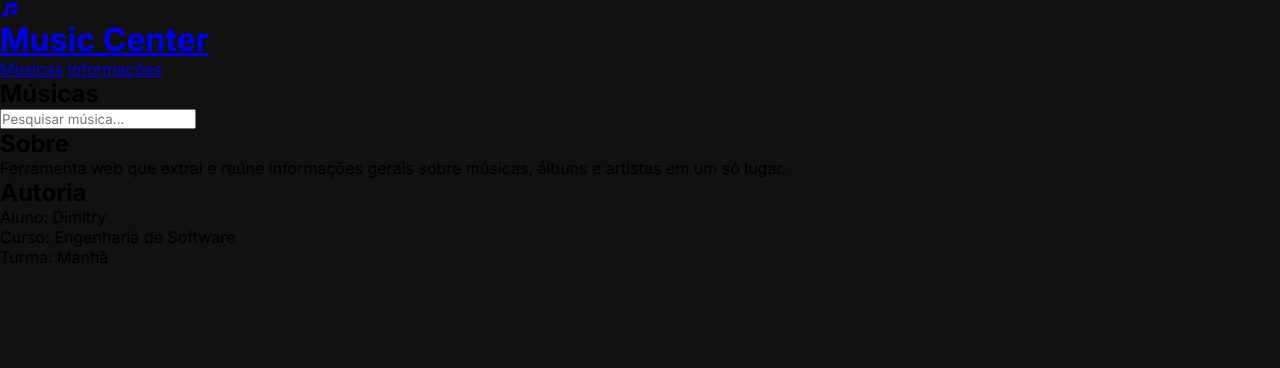
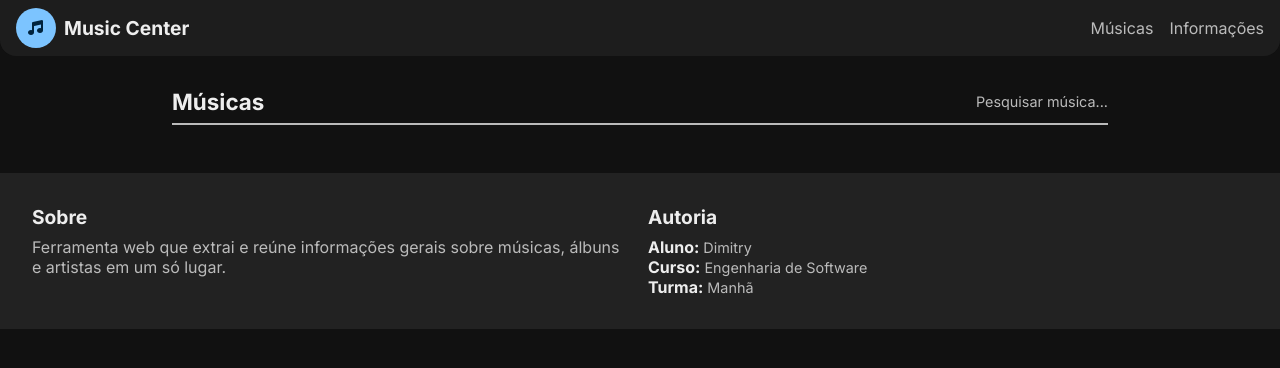
Before and after one commit to DimitryGonzales/music-center, a plain HTML site: page index.html in a window 1280 px wide. Drawn offline with Linux system fonts and the light colour scheme.

Commit message:
feat: adicionar estilizaçoes CSS

```diff
--- /dev/null
+++ b/assets/css/detalhes.css
@@ -0,0 +1,251 @@
+:root {
+    --surface: #111111;
+    --surface-container: #222222;
+    --surface-container-high: #333333;
+    --surface-container-highest: #444444;
+    --surface-bright: #555555;
+
+    --on-surface: #eeeeee;
+    --on-surface-variant: #bbbbbb;
+
+    --primary: #7cc4ff;
+    --on-primary: #00233d;
+}
+
+* {
+    box-sizing: border-box;
+
+    font-family: "Inter", "Font Awesome 7 Free", sans-serif;
+
+    margin: 0;
+    padding: 0;
+
+    scrollbar-color: var(--primary) transparent;
+}
+
+html {
+    font-optical-sizing: auto;
+    font-size: 16px;
+    font-style: normal;
+    font-weight: normal;
+}
+
+a {
+    text-decoration: none;
+}
+
+body {
+    background-position: center;
+    background-size: cover;
+
+    height: 100dvh;
+}
+
+.header {
+    display: flex;
+    align-items: center;
+    justify-content: space-between;
+
+    background-color: color-mix(
+        in srgb,
+        var(--surface-container) 75%,
+        transparent
+    );
+    border-radius: 0 0 calc(8px + 8px) calc(8px + 8px);
+    backdrop-filter: blur(8px);
+
+    position: fixed;
+    top: 0;
+    right: 0;
+    left: 0;
+    z-index: 9999;
+
+    padding: 8px 16px;
+
+    height: calc((8px * 2) + 40px);
+}
+
+.logo {
+    display: flex;
+    align-items: center;
+    gap: 8px;
+
+    height: 100%;
+}
+
+.logo-icon {
+    display: flex;
+    align-items: center;
+    justify-content: center;
+
+    background-color: var(--primary);
+    border-radius: 100%;
+
+    color: var(--on-primary);
+
+    height: 100%;
+    aspect-ratio: 1/1;
+
+    transition: border-radius 200ms ease;
+}
+
+.logo:hover .logo-icon {
+    border-radius: 8px;
+}
+
+.logo-title {
+    color: var(--on-surface);
+    font-size: 1.25rem;
+}
+
+main {
+    display: flex;
+    align-items: center;
+    justify-content: center;
+
+    backdrop-filter: blur(16px);
+
+    padding: 32px;
+    padding-top: calc(((8px * 2) + 40px) + 32px);
+
+    height: 100%;
+    width: 100%;
+}
+
+#detalhes {
+    display: flex;
+    gap: 16px;
+
+    background-color: var(--surface);
+    border-radius: calc(32px + 8px);
+    box-shadow: 0 8px 16px 0 #000000;
+
+    position: relative;
+
+    padding: 32px;
+
+    max-height: 100%;
+    width: 100%;
+    max-width: 600px;
+}
+
+.go-back {
+    display: flex;
+    align-items: center;
+    justify-content: center;
+
+    background-color: var(--primary);
+    border-radius: 100%;
+    box-shadow: 0 4px 16px 0 #000000;
+
+    color: var(--on-primary);
+
+    position: absolute;
+    right: 100%;
+    bottom: 100%;
+
+    height: 40px;
+    aspect-ratio: 1/1;
+}
+
+#cover {
+    display: flex;
+    align-items: end;
+    justify-content: end;
+
+    background: url(https://picsum.photos/100);
+    background-position: center;
+    background-size: cover;
+    border-radius: 8px;
+
+    padding: 8px;
+
+    width: 30%;
+    aspect-ratio: 1/1;
+    flex: 0 0 auto;
+}
+
+#duration {
+    display: flex;
+    align-items: center;
+    justify-content: center;
+
+    background-color: color-mix(
+        in srgb,
+        var(--surface-container) 50%,
+        transparent
+    );
+    border-radius: calc(25px / 2);
+    backdrop-filter: blur(8px);
+
+    color: var(--on-surface-variant);
+    font-size: 0.9rem;
+
+    padding: 0 8px;
+
+    height: 25px;
+}
+
+.info {
+    display: flex;
+    flex-direction: column;
+
+    min-width: 0;
+}
+
+#title,
+#album,
+#author {
+    text-overflow: ellipsis;
+    white-space: nowrap;
+
+    overflow: hidden;
+}
+
+#title {
+    color: var(--on-surface);
+    font-size: 1.4rem;
+    font-weight: bold;
+}
+
+#album {
+    color: var(--on-surface-variant);
+    font-size: 1.2rem;
+    font-weight: bold;
+}
+
+#author {
+    color: var(--on-surface-variant);
+    font-size: 1rem;
+}
+
+@media (width <= 800px) {
+    .go-back {
+        right: 100%;
+        bottom: calc(100% + 16px);
+
+        transform: translateX(100%);
+    }
+}
+
+@media (width <= 600px) {
+    #detalhes {
+        border-radius: calc(16px + 8px);
+
+        padding: 16px;
+    }
+}
+
+@media (width <= 400px) {
+    #detalhes {
+        flex-direction: column;
+    }
+
+    #cover {
+        width: 100%;
+    }
+
+    .info {
+        align-items: center;
+    }
+}
--- a/assets/css/styles.css
+++ b/assets/css/styles.css
@@ -7,6 +7,9 @@
 
     --on-surface: #eeeeee;
     --on-surface-variant: #bbbbbb;
+
+    --primary: #7cc4ff;
+    --on-primary: #00233d;
 }
 
 * {
@@ -22,13 +25,349 @@
 }
 
 html {
-    font-family: "Inter", sans-serif;
     font-optical-sizing: auto;
     font-size: 16px;
     font-style: normal;
     font-weight: normal;
 }
 
+a {
+    text-decoration: none;
+}
+
+.underline-when-hover {
+    position: relative;
+
+    transition: color 200ms ease;
+}
+
+.underline-when-hover:hover {
+    color: var(--primary);
+}
+
+.underline-when-hover::after {
+    content: "";
+
+    background-color: var(--on-surface-variant);
+    border-radius: calc(2px / 2);
+
+    position: absolute;
+    top: 100%;
+    left: 50%;
+
+    height: 2px;
+    width: 0%;
+
+    transform: translateX(-50%);
+
+    transition:
+        background 200ms ease,
+        width 200ms ease;
+}
+
+.underline-when-hover:hover::after {
+    background-color: var(--primary);
+
+    width: 100%;
+}
+
 body {
+    display: flex;
+    flex-direction: column;
+    align-items: center;
+
     background-color: var(--surface);
+
+    padding-top: calc((8px * 2) + 40px);
 }
+
+.header {
+    display: flex;
+    align-items: center;
+    justify-content: space-between;
+
+    background-color: color-mix(
+        in srgb,
+        var(--surface-container) 75%,
+        transparent
+    );
+    border-radius: 0 0 calc(8px + 8px) calc(8px + 8px);
+    backdrop-filter: blur(8px);
+
+    position: fixed;
+    top: 0;
+    right: 0;
+    left: 0;
+    z-index: 9999;
+
+    padding: 8px 16px;
+
+    height: calc((8px * 2) + 40px);
+}
+
+.logo {
+    display: flex;
+    align-items: center;
+    gap: 8px;
+
+    height: 100%;
+}
+
+.logo-icon {
+    display: flex;
+    align-items: center;
+    justify-content: center;
+
+    background-color: var(--primary);
+    border-radius: 100%;
+
+    color: var(--on-primary);
+
+    height: 100%;
+    aspect-ratio: 1/1;
+
+    transition: border-radius 200ms ease;
+}
+
+.logo:hover .logo-icon {
+    border-radius: 8px;
+}
+
+.logo-title {
+    color: var(--on-surface);
+    font-size: 1.2rem;
+}
+
+.header-link-wrapper {
+    display: flex;
+    gap: 16px;
+
+    list-style: none;
+}
+
+.header-link {
+    color: var(--on-surface-variant);
+}
+
+main {
+    padding: 32px;
+
+    width: 100%;
+    max-width: 1000px;
+}
+
+.section-header {
+    display: flex;
+    align-items: center;
+    justify-content: space-between;
+    gap: 16px;
+
+    border-bottom: 2px solid var(--on-surface-variant);
+
+    margin-bottom: 16px;
+    padding-bottom: 8px;
+
+    transition: border 200ms ease;
+}
+
+.section-header:focus-within {
+    border-color: var(--primary);
+}
+
+.section-title {
+    color: var(--on-surface);
+    font-size: 1.4rem;
+    font-weight: bold;
+}
+
+#search-music {
+    all: unset;
+
+    color: var(--on-surface);
+    font-size: 0.9rem;
+
+    text-align: right;
+
+    width: 100%;
+}
+
+#search-music::placeholder {
+    color: var(--on-surface-variant);
+}
+
+#music-wrapper {
+    display: flex;
+    flex-wrap: wrap;
+    gap: 8px;
+
+    width: 100%;
+}
+
+.music {
+    display: flex;
+    flex-direction: column;
+
+    background-position: center;
+    background-size: cover;
+    border-radius: 16px;
+
+    cursor: pointer;
+
+    position: relative;
+
+    overflow: hidden;
+
+    --in-row: 4;
+    width: calc((100% - (8px * (var(--in-row) - 1))) / var(--in-row));
+    aspect-ratio: 1/1;
+
+    transition:
+        box-shadow 200ms ease,
+        transform 200ms ease;
+}
+
+.music:hover {
+    box-shadow: 0 8px 16px 0 #000000;
+
+    transform: translateY(-4px);
+}
+
+.music-info {
+    display: flex;
+    flex-direction: column;
+    justify-content: end;
+
+    background: linear-gradient(to top, var(--surface-container), transparent);
+
+    padding: 16px;
+
+    height: 100%;
+    width: 100%;
+
+    transition:
+        backdrop-filter 200ms ease,
+        padding 200ms ease;
+}
+
+.music-info:hover {
+    backdrop-filter: blur(8px);
+
+    padding-bottom: calc(16px + 40px);
+}
+
+.music-title {
+    color: var(--on-surface);
+    font-weight: bold;
+}
+
+.music-rank {
+    color: var(--primary);
+}
+
+.music-author {
+    color: var(--on-surface-variant);
+    font-size: 0.9rem;
+}
+
+.music-info::before {
+    content: "Ver detalhes";
+
+    display: flex;
+    align-items: center;
+    justify-content: center;
+
+    background-color: var(--primary);
+
+    color: var(--on-primary);
+
+    position: absolute;
+    right: 0;
+    bottom: 0;
+    left: 0;
+
+    padding: 0 8px;
+
+    height: 40px;
+
+    transform: translateY(100%);
+
+    transition: transform 200ms ease;
+}
+
+.music:hover .music-info::before {
+    transform: translateY(0);
+}
+
+.footer {
+    display: flex;
+    gap: 16px;
+
+    background-color: var(--surface-container);
+
+    padding: 32px;
+
+    width: 100%;
+}
+
+.footer-section {
+    display: flex;
+    flex-direction: column;
+    gap: 8px;
+
+    width: 100%;
+}
+
+.footer-section-title {
+    color: var(--on-surface);
+    font-size: 1.2rem;
+    font-weight: bold;
+}
+
+.about {
+    color: var(--on-surface-variant);
+}
+
+.profile-info {
+    display: flex;
+    align-items: center;
+    gap: 4px;
+
+    color: var(--on-surface);
+    font-weight: bold;
+}
+
+.profile-info-content {
+    color: var(--on-surface-variant);
+    font-size: 0.9rem;
+    font-weight: normal;
+}
+
+@media (width <= 800px) {
+    .music {
+        --in-row: 3;
+    }
+}
+
+@media (width <= 600px) {
+    .music {
+        --in-row: 2;
+    }
+
+    .footer {
+        flex-direction: column;
+    }
+}
+
+@media (width <= 400px) {
+    .header-link-wrapper {
+        display: none;
+    }
+
+    main {
+        padding: 16px;
+    }
+
+    .music {
+        --in-row: 1;
+    }
+}
```
